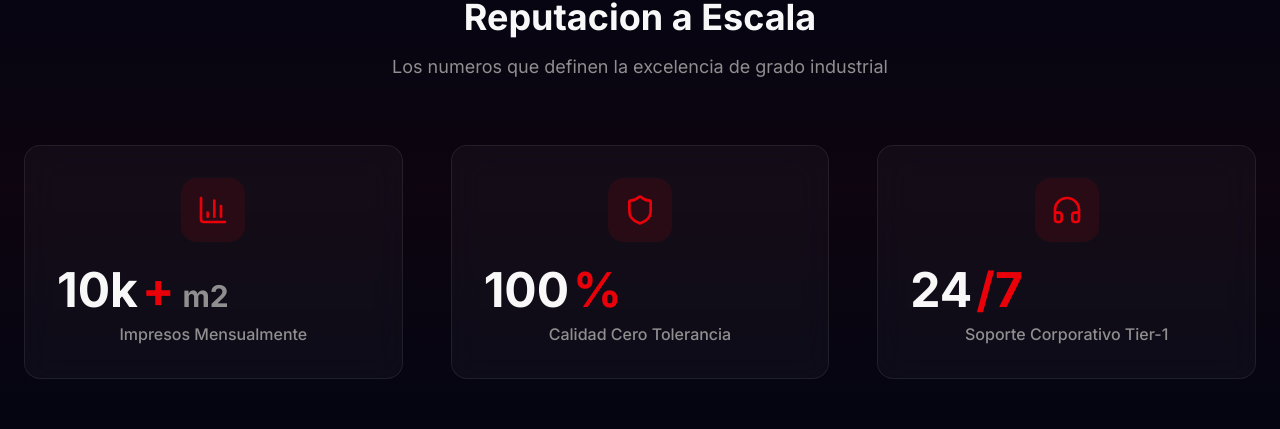
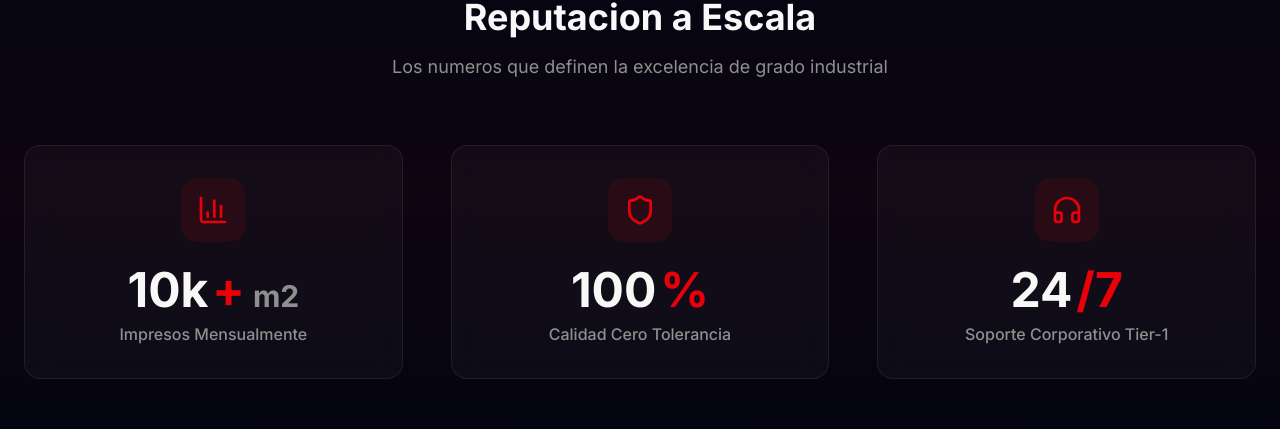
Before and after one commit to reffstudio/digiprint, a Next.js app: page / in a window 1280 px wide. Shown: the part 2380-2809 px from the top of the page. Built offline with nearby package versions, Linux system fonts and the light colour scheme.

Commit message:
reputation escalated updated

```diff
--- a/components/metrics-section.tsx
+++ b/components/metrics-section.tsx
@@ -43,7 +43,7 @@ function AnimatedNumber({ value, suffix, unit }: { value: number; suffix: string
   }, [count, value])
 
   return (
-    <span className="flex items-baseline gap-1">
+    <span className="inline-flex items-baseline justify-center gap-1">
       <motion.span>{rounded}</motion.span>
       {suffix && <span className="text-primary">{suffix}</span>}
       {unit && <span className="text-2xl md:text-3xl ml-1 text-muted-foreground">{unit}</span>}
@@ -73,7 +73,7 @@ export function MetricsSection() {
           </p>
         </motion.div>
 
-        <div className="grid grid-cols-1 md:grid-cols-3 gap-8 lg:gap-12">
+        <div className="grid grid-cols-1 md:grid-cols-3 gap-8 lg:gap-12 items-stretch">
           {stats.map((stat, index) => {
             const Icon = stat.icon
             return (
@@ -83,16 +83,16 @@ export function MetricsSection() {
                 whileInView={{ opacity: 1, y: 0 }}
                 viewport={{ once: true }}
                 transition={{ duration: 0.5, delay: index * 0.1 }}
-                className="text-center group"
+                className="group h-full"
               >
-                <div className="glass rounded-2xl p-8 hover:border-primary/30 transition-all duration-300">
+                <div className="glass h-full flex flex-col items-center justify-between text-center rounded-2xl p-8 hover:border-primary/30 transition-all duration-300">
                   <div className="mb-6 flex justify-center">
                     <div className="w-16 h-16 rounded-2xl bg-primary/10 flex items-center justify-center group-hover:bg-primary/20 transition-colors duration-300">
                       <Icon className="w-8 h-8 text-primary" />
                     </div>
                   </div>
 
-                  <div className="text-4xl md:text-5xl font-bold mb-2">
+                  <div className="text-4xl md:text-5xl font-bold mb-2 flex items-baseline justify-center">
                     <AnimatedNumber value={stat.value} suffix={stat.suffix} unit={stat.unit} />
                   </div>
 
```
